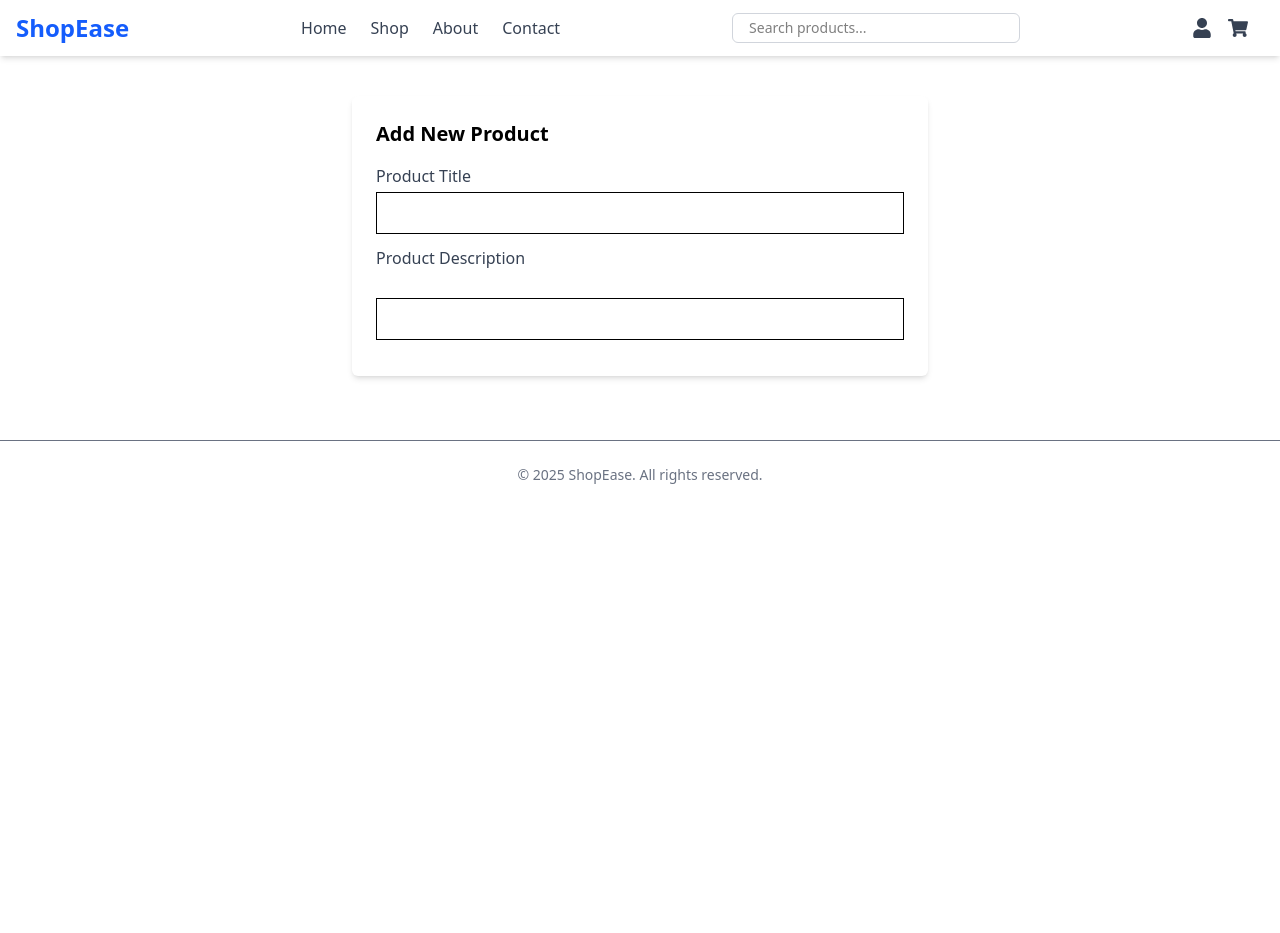
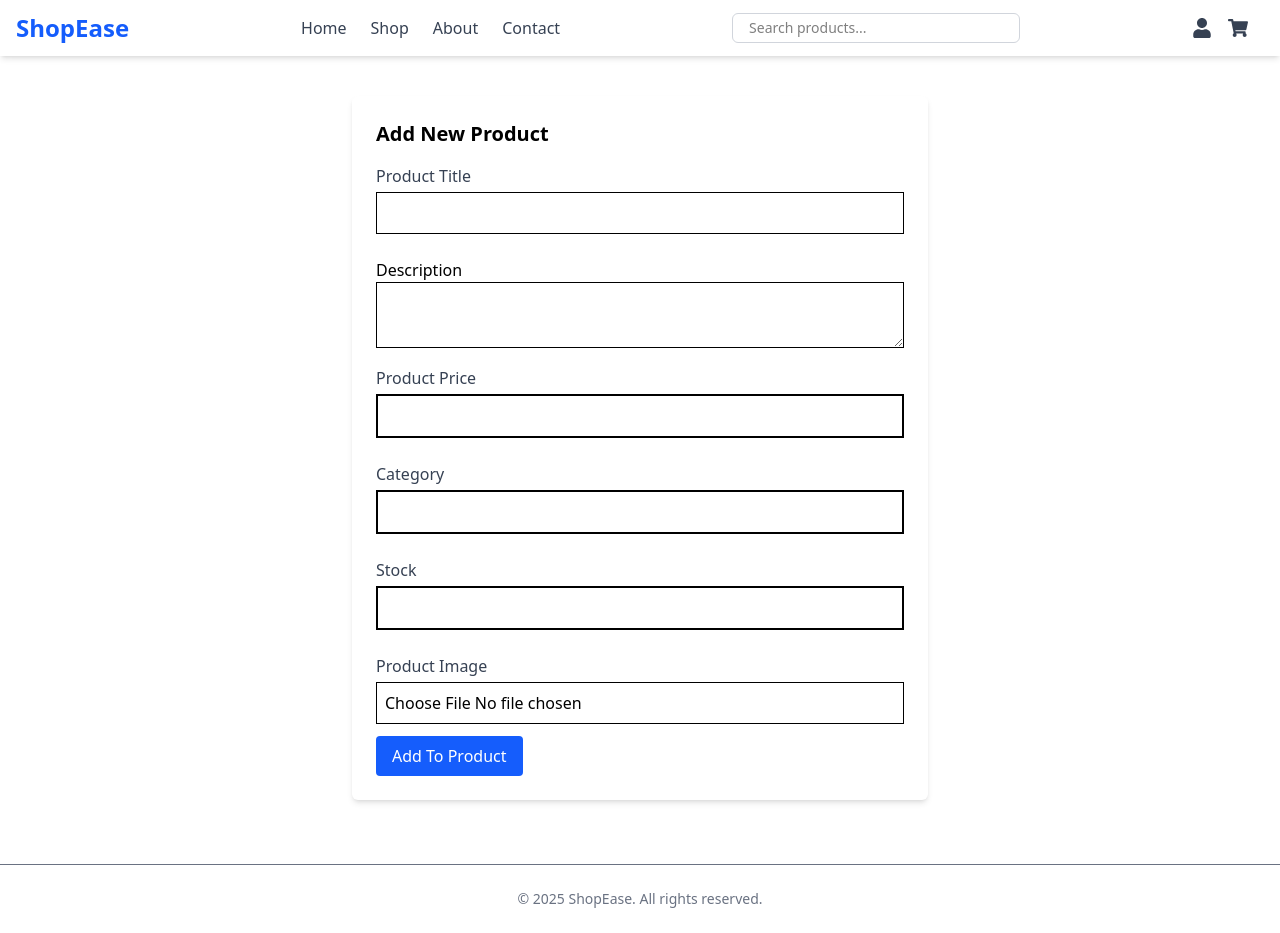
Before and after one commit to meghaniom/ecommerceApp, a React (Vite) app in the folder clients/: page /addProduct in a window 1280 px wide. Before the commit the page ends 800 px from the top, so only its background shows below. Built offline with nearby package versions, Linux system fonts and the light colour scheme.

Commit message:
the product add

```diff
--- a/clients/src/admin/ProductAdd.jsx
+++ b/clients/src/admin/ProductAdd.jsx
@@ -20,6 +20,7 @@ const ProductAdd = () => {
       <div className="max-w-xl mx-auto my-10 bg-white shadow-md p-6 rounded-md">
         <h2 className="text-xl font-semibold mb-4"> Add New Product</h2>
         <form encType="multipart/form-data">
+          <div className="mb-3">
             <label
               htmlFor="productTitle"
               className="block mb-1 font-medium text-gray-700"
@@ -34,17 +35,86 @@ const ProductAdd = () => {
               className="w-full border p-2 mb-3"
               required
             />
-           <label htmlFor="description" className="block mb-1 font-medium text-gray-700">
-            Product Description
+          </div>
+
+          <div className="mb-3">
+            <label htmlFor="description">Description</label>
+            <textarea
+              name="description"
+              id="description"
+              value={form.description}
+              className="w-full border p-2"
+              required
+            ></textarea>
+          </div>
+          <div className="mb-3">
+            <label
+              htmlFor="price"
+              className="block mb-1 font-medium text-gray-700"
+            >
+              Product Price
             </label>
-           <input type="text" name="description" value={form.description} className="w-ful" />
+            <input
+              type="number"
+              id="price"
+              name="price"
+              value={form.price}
+              className="w-full border-2 p-2 mb-3"
+              required
+            />
+          </div>
+          <div className="mb-3">
+            <label
+              htmlFor="category"
+              className="block mb-1 font-medium text-gray-700"
+            >
+              Category
+            </label>
             <input
               type="text"
-            name="description"
-            value={form.description}
-            className="w-full border p-2 mb-3"
+              name="category"
+              value={form.category}
+              className="w-full border-2 p-2 mb-3"
               required
             />
+          </div>
+          <div className="mb-3">
+            <label
+              htmlFor="stock"
+              className="block mb-1 font-medium text-gray-700"
+            >
+              Stock
+            </label>
+            <input
+              type="number"
+              id="stock"
+              name="stock"
+              value={form.stock}
+              className="w-full border-2 p-2 mb-3"
+              required
+            />
+          </div>
+          <div className="mb-3">
+            <label
+              htmlFor="image"
+              className="block mb-1 font-medium text-gray-700"
+            >
+              Product Image
+            </label>
+            <input
+              type="file"
+              name="image"
+              id="image"
+              className="w-full border p-2"
+              required
+            />
+          </div>
+          <button
+            type="submit"
+            className="bg-blue-600 text-white px-4 py-2 rounded hover:bg-blue-700"
+          >
+            Add To Product
+          </button>
         </form>
       </div>
       <Footer />
--- a/clients/src/component/comman/Products.jsx
+++ b/clients/src/component/comman/Products.jsx
@@ -8,6 +8,8 @@ const Products = () => {
   useEffect(() => {
     const fetchProducts = async () => {
       const result = await getProduct();
+      console.log("result", result);
+
       if (result?.products) {
         setProducts(result.products);
       } else {
@@ -32,7 +34,7 @@ const Products = () => {
                 key={product._id}
                 className="bg-white p-4 rounded-md shadow-sm"
               >
-                <div className="h-40 bg-gray-200 mb-4 rounded-md overflow-hidden">
+                <div className="h-90 bg-gray-200 mb-4 rounded-md overflow-hidden">
                   {product.image ? (
                     <img
                       src={`http://localhost:3000/uploads/${product.image}`}
```
Also changed, not shown: clients/src/service/product/Product.js (+4 -3 lines). Lines whose indentation alone changed are shown as unchanged.
